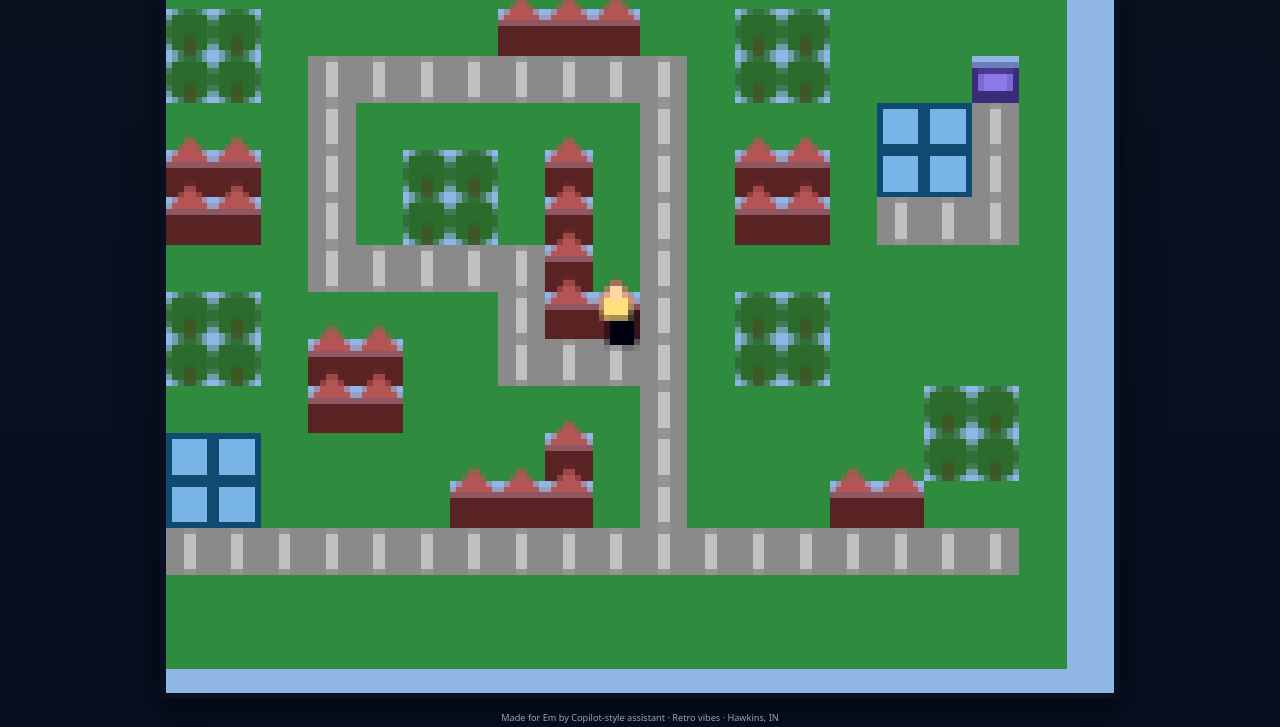
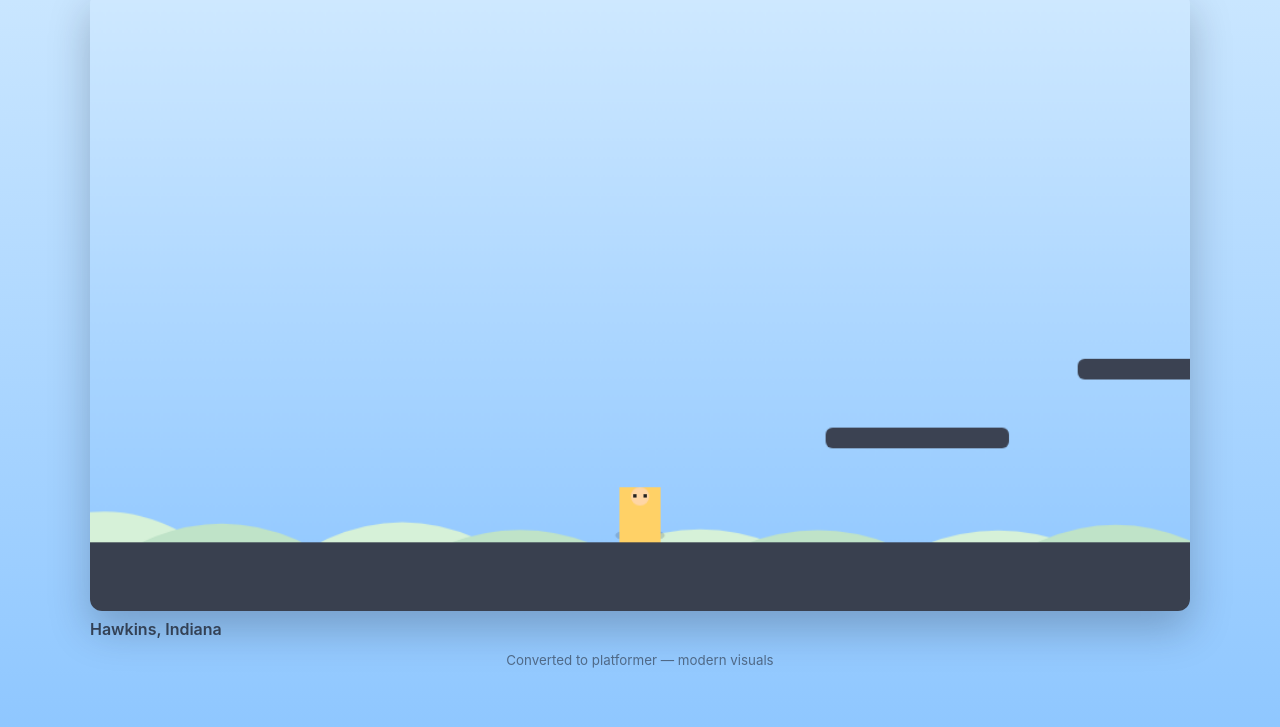
Before and after one commit to emersonmatthew1213-blip/Edamame-s-Game, a plain HTML site: page index.html in a window 1280 px wide. Shown: the part 73-800 px from the top of the page. Drawn offline with Linux system fonts and the light colour scheme.

Commit message:
Convert to platformer, modern style

```diff
--- a/index.html
+++ b/index.html
@@ -3,22 +3,24 @@
 <head>
   <meta charset="utf-8" />
   <meta name="viewport" content="width=device-width,initial-scale=1" />
-  <title>Hawkins Explorer — 1980s</title>
+  <title>Hawkins Platformer</title>
   <link rel="stylesheet" href="styles.css" />
 </head>
 <body>
+  <header>
+    <h1>Hawkins Platformer</h1>
+    <div class="controls">A / ← : left · D / → : right · W / ↑ / Space: jump · M: mute</div>
+  </header>
   <main>
-    <h1>Hawkins, Indiana — Explorer (1980s)</h1>
+    <canvas id="gameCanvas" width="960" height="540"></canvas>
     <div id="hud">
-      <div id="location">Welcome to Hawkins</div>
-      <div id="controls">Arrows / WASD: move · Space: interact · M: mute</div>
+      <div id="location">Hawkins, Indiana</div>
+      <div id="message" class="hidden"></div>
     </div>
-    <canvas id="gameCanvas" width="480" height="360"></canvas>
-    <div id="dialog" class="hidden"></div>
-    <footer>
-      <small>Made for Em by Copilot-style assistant · Retro vibes · Hawkins, IN</small>
-    </footer>
   </main>
+  <footer>
+    <small>Converted to platformer — modern visuals</small>
+  </footer>
   <script src="script.js"></script>
 </body>
 </html>
--- a/script.js
+++ b/script.js
@@ -1,341 +1,236 @@
-// Hawkins Explorer — simple tile game
-// Controls: arrows/WASD move, Space interact, M mute
+// Hawkins Platformer — side-scrolling platformer with smoother visuals
+// Controls: A/Left, D/Right, W/Up/Space to jump, M to mute
 
 (() => {
   const canvas = document.getElementById('gameCanvas');
   const ctx = canvas.getContext('2d');
 
-  // Internal resolution (small, then scaled by CSS)
-  const WIDTH = 160;   // logical width
-  const HEIGHT = 120;  // logical height
+  // Logical resolution (keeps crispness across sizes)
+  const WIDTH = 960;
+  const HEIGHT = 540;
   canvas.width = WIDTH;
   canvas.height = HEIGHT;
 
-  const TILE = 8; // pixels per tile
-  const MAP_W = 20;
-  const MAP_H = 15;
+  // World and level
+  const gravity = 1400; // pixels/s^2
+  const friction = 0.85;
 
-  // Legend:
-  // 0: grass, 1: road, 2: house, 3: tree, 4: water, 5: lab (special)
-  const map = [
-    // 20 cols x 15 rows (row-major)
-    // This small map has a road loop, houses and a lab
-    0,0,0,0,0,0,0,0,0,0,0,0,0,0,0,0,0,0,0,0,
-    0,3,3,0,0,0,0,0,2,2,2,0,0,3,3,0,0,0,0,0,
-    0,3,3,0,1,1,1,1,1,1,1,1,0,3,3,0,0,0,5,0,
-    0,0,0,0,1,0,0,0,0,0,0,1,0,0,0,0,4,4,1,0,
-    0,2,2,0,1,0,3,3,0,2,0,1,0,2,2,0,4,4,1,0,
-    0,2,2,0,1,0,3,3,0,2,0,1,0,2,2,0,1,1,1,0,
-    0,0,0,0,1,1,1,1,1,2,0,1,0,0,0,0,0,0,0,0,
-    0,3,3,0,0,0,0,0,1,2,2,1,0,3,3,0,0,0,0,0,
-    0,3,3,0,2,2,0,0,1,1,1,1,0,3,3,0,0,0,0,0,
-    0,0,0,0,2,2,0,0,0,0,0,1,0,0,0,0,0,3,3,0,
-    0,4,4,0,0,0,0,0,0,2,0,1,0,0,0,0,0,3,3,0,
-    0,4,4,0,0,0,0,2,2,2,0,1,0,0,0,2,2,0,0,0,
-    0,1,1,1,1,1,1,1,1,1,1,1,1,1,1,1,1,1,1,0,
-    0,0,0,0,0,0,0,0,0,0,0,0,0,0,0,0,0,0,0,0,
-    0,0,0,0,0,0,0,0,0,0,0,0,0,0,0,0,0,0,0,0,
+  // Platforms: x,y,width,height (in pixels, world coords)
+  const platforms = [
+    {x: -1000, y: 480, w: 3000, h: 60}, // ground
+    {x: 300, y: 380, w: 160, h: 18},
+    {x: 520, y: 320, w: 140, h: 18},
+    {x: 760, y: 260, w: 120, h: 18},
+    {x: 980, y: 340, w: 200, h: 18},
+    {x: 1300, y: 420, w: 180, h: 18},
+    {x: 1600, y: 340, w: 200, h: 18},
+    {x: 1900, y: 260, w: 120, h: 18},
+    {x: 2200, y: 380, w: 260, h: 18}
   ];
 
-  const tileAt = (x,y) => {
-    if (x < 0 || y < 0 || x >= MAP_W || y >= MAP_H) return 0;
-    return map[y*MAP_W + x];
-  };
-
-  // Colors for tiles
-  const palette = {
-    0: '#2f8b3d', // grass
-    1: '#8a8a8a', // road
-    2: '#c24b4b', // house
-    3: '#184d19', // tree
-    4: '#0f4a70', // water
-    5: '#6f5dd3'  // lab
-  };
-
   // Points of interest
-  const poi = {
-    '5': 'Hawkins Lab',
-    // house clusters -> "Hawkins home"
-    // We'll detect tile types nearby and show friendly names
-  };
+  const poi = [
+    {x: 1400, y: 360, w: 120, h: 120, name: 'Hawkins Lab'},
+  ];
 
   // Player
   const player = {
-    x: 10.5, // tile-based coords (float for smooth)
-    y: 7.5,
-    speed: 2.8, // tiles per second
-    w: 0.6,
-    h: 0.9,
-    dir: 0
+    x: 120, y: 380 - 48,
+    w: 36, h: 48,
+    vx: 0, vy: 0,
+    speed: 360, // px/s
+    jumpPower: 520,
+    onGround: false,
+    facing: 1 // 1 right, -1 left
   };
 
-  // Keyboard state
+  // Camera
+  const camera = {x: 0, y: 0};
+
+  // Input
   const keys = {};
   window.addEventListener('keydown', e => {
     keys[e.key.toLowerCase()] = true;
-    if (e.key === ' ' || e.code === 'Space') e.preventDefault();
+    if ([' ','ArrowUp','ArrowDown','ArrowLeft','ArrowRight'].includes(e.key)) e.preventDefault();
   });
-  window.addEventListener('keyup', e => {
-    keys[e.key.toLowerCase()] = false;
-  });
+  window.addEventListener('keyup', e => { keys[e.key.toLowerCase()] = false; });
 
-  // HUD elements
+  // HUD
   const locationEl = document.getElementById('location');
-  const dialogEl = document.getElementById('dialog');
+  const messageEl = document.getElementById('message');
+  let msgTimeout = null;
+  function showMessage(t, ms = 3000){
+    messageEl.textContent = t; messageEl.classList.remove('hidden');
+    if (msgTimeout) clearTimeout(msgTimeout);
+    msgTimeout = setTimeout(()=> messageEl.classList.add('hidden'), ms);
+  }
 
-  // Audio
-  const AudioEnabled = { on: true };
-  let audioCtx, masterGain, drone;
+  // Audio (subtle background ambience)
+  let audioCtx, masterGain;
+  let audioOn = false;
   function initAudio(){
     try{
       audioCtx = new (window.AudioContext || window.webkitAudioContext)();
-      masterGain = audioCtx.createGain();
-      masterGain.gain.value = 0.08;
-      masterGain.connect(audioCtx.destination);
+      masterGain = audioCtx.createGain(); masterGain.gain.value = 0.06; masterGain.connect(audioCtx.destination);
+      // soft ambient pad
+      const osc = audioCtx.createOscillator(); osc.type = 'sine'; osc.frequency.value = 120; const g = audioCtx.createGain(); g.gain.value = 0.04; osc.connect(g); g.connect(masterGain); osc.start();
+      audioOn = true;
+    }catch(e){ audioOn = false; }
+  }
+  function toggleAudio(){ if (!audioCtx) initAudio(); if (!audioCtx) return; masterGain.gain.value = masterGain.gain.value > 0 ? 0 : 0.06; }
 
-      // simple drone: two oscillators slightly detuned
-      const o1 = audioCtx.createOscillator();
-      const o2 = audioCtx.createOscillator();
-      const g1 = audioCtx.createGain();
-      const g2 = audioCtx.createGain();
-      o1.type = 'sine';
-      o2.type = 'sine';
-      o1.frequency.value = 110;
-      o2.frequency.value = 116.3;
-      g1.gain.value = 0.6;
-      g2.gain.value = 0.4;
-      o1.connect(g1); g1.connect(masterGain);
-      o2.connect(g2); g2.connect(masterGain);
-      o1.start(); o2.start();
-      drone = { o1, o2 };
-    }catch(e){
-      AudioEnabled.on = false;
-    }
-  }
-  function toggleAudio(){
-    if (!audioCtx) initAudio();
-    if (!audioCtx) return;
-    AudioEnabled.on = !AudioEnabled.on;
-    masterGain.gain.value = AudioEnabled.on ? 0.08 : 0;
+  // Collision (AABB)
+  function collideRect(a,b){
+    return a.x < b.x + b.w && a.x + a.w > b.x && a.y < b.y + b.h && a.y + a.h > b.y;
   }
 
-  // prevent movement into blocking tiles (houses and water and trees)
-  function isPassable(tx,ty){
-    const t = tileAt(tx,ty);
-    if (t === 2 || t === 4 || t === 3) return false;
-    return true;
-  }
+  // Physics and update
+  let last = performance.now();
+  function update(now){
+    const dt = Math.min(0.033, (now - last) / 1000); last = now;
 
-  // Interaction: examine tiles around player
-  function interact(){
-    const px = Math.round(player.x);
-    const py = Math.round(player.y);
-    // Check neighboring tiles for special POIs
-    const dirs = [[0,0],[1,0],[-1,0],[0,1],[0,-1]];
-    for (const d of dirs){
-      const nx = px + d[0], ny = py + d[1];
-      const t = tileAt(nx,ny);
-      if (t === 5){
-        showDialog("Hawkins Lab — Something hums quietly...");
-        return;
-      } else if (t === 2){
-        showDialog("A house in Hawkins. Curtains, bikes on the lawn.");
-        return;
-      } else if (t === 4){
-        showDialog("A little pond — water glints in the sun.");
-        return;
+    // Input
+    let move = 0;
+    if (keys['a'] || keys['arrowleft']) move -= 1;
+    if (keys['d'] || keys['arrowright']) move += 1;
+
+    if (move !== 0){ player.vx = move * player.speed; player.facing = move > 0 ? 1 : -1; }
+    else player.vx *= 0.86; // soft friction
+
+    // Jump
+    if ((keys['w'] || keys[' ' ] || keys['arrowup']) && player.onGround){ player.vy = -player.jumpPower; player.onGround = false; }
+
+    // Apply gravity
+    player.vy += gravity * dt;
+
+    // Integrate
+    player.x += player.vx * dt;
+    player.y += player.vy * dt;
+
+    // Collisions with platforms
+    player.onGround = false;
+    for (const p of platforms){
+      const rect = {x:p.x, y:p.y, w:p.w, h:p.h};
+      const playerRect = {x:player.x, y:player.y, w:player.w, h:player.h};
+      if (collideRect(playerRect, rect)){
+        // compute penetration
+        const overlapX = Math.min(playerRect.x + playerRect.w - rect.x, rect.x + rect.w - playerRect.x);
+        const overlapY = Math.min(playerRect.y + playerRect.h - rect.y, rect.y + rect.h - playerRect.y);
+        if (overlapY < overlapX){
+          // vertical collision
+          if (player.vy > 0){ // falling
+            player.y = rect.y - player.h; player.vy = 0; player.onGround = true;
+          } else if (player.vy < 0){ // head bump
+            player.y = rect.y + rect.h; player.vy = 0;
+          }
+        } else {
+          // horizontal collision
+          if (player.vx > 0) player.x = rect.x - player.w;
+          else if (player.vx < 0) player.x = rect.x + rect.w;
+          player.vx = 0;
+        }
       }
     }
-    showDialog("There's not much here. Try exploring the road and buildings.");
-  }
 
-  let dialogTimeout = null;
-  function showDialog(text, timeout = 3500){
-    dialogEl.textContent = text;
-    dialogEl.classList.remove('hidden');
-    if (dialogTimeout) clearTimeout(dialogTimeout);
-    dialogTimeout = setTimeout(()=> dialogEl.classList.add('hidden'), timeout);
-  }
+    // simple world bounds
+    if (player.y > 2000){ player.x = 120; player.y = 200; player.vx = 0; player.vy = 0; showMessage('You fell — respawned'); }
 
-  // Main loop
-  let last = performance.now();
-  function step(now){
-    const dt = Math.min(0.05, (now - last) / 1000); // clamp
-    last = now;
+    // Camera follow (smooth)
+    const targetX = player.x + player.w/2 - WIDTH/2;
+    camera.x += (targetX - camera.x) * Math.min(1, 6 * dt);
 
-    // Handle input
-    let dx = 0, dy = 0;
-    if (keys['arrowup'] || keys['w']) dy -= 1;
-    if (keys['arrowdown'] || keys['s']) dy += 1;
-    if (keys['arrowleft'] || keys['a']) dx -= 1;
-    if (keys['arrowright'] || keys['d']) dx += 1;
-
-    // normalize
-    if (dx !== 0 && dy !== 0){
-      dx *= Math.SQRT1_2;
-      dy *= Math.SQRT1_2;
-    }
-
-    const wantedX = player.x + dx * player.speed * dt;
-    const wantedY = player.y + dy * player.speed * dt;
-
-    // Simple collision: check target tile centers
-    if (isPassable(Math.floor(wantedX), Math.floor(player.y))){
-      player.x = wantedX;
-    }
-    if (isPassable(Math.floor(player.x), Math.floor(wantedY))){
-      player.y = wantedY;
-    }
-
-    // Interact
-    if (keys[' '] || keys['space']){
-      if (!keys._spaceHandled){
-        interact();
-        keys._spaceHandled = true;
-      }
-    } else {
-      keys._spaceHandled = false;
-    }
-
-    if (keys['m']){
-      if (!keys._mHandled){
-        toggleAudio();
-        keys._mHandled = true;
-      }
-    } else keys._mHandled = false;
-
-    // Update HUD location name
-    updateLocationLabel();
+    // Update HUD
+    updateHUD();
 
     // Render
     render();
 
-    requestAnimationFrame(step);
+    requestAnimationFrame(update);
   }
 
-  function updateLocationLabel(){
-    const px = Math.round(player.x);
-    const py = Math.round(player.y);
-    const t = tileAt(px,py);
-    if (t === 5) locationEl.textContent = "Near: Hawkins Lab";
-    else if (t === 2) locationEl.textContent = "Neighborhood";
-    else if (t === 4) locationEl.textContent = "Pond";
-    else if (t === 1) locationEl.textContent = "On the road — Hawkins";
-    else locationEl.textContent = "Hawkins, Indiana";
+  function updateHUD(){
+    // location based on nearest POI
+    let found = null;
+    for (const p of poi){ if (player.x + player.w/2 > p.x && player.x < p.x + p.w){ found = p; break; }}
+    locationEl.textContent = found ? p.name : 'Hawkins, Indiana';
   }
 
+  // Render
   function render(){
-    // Clear
-    ctx.fillStyle = '#8fb6e6';
-    ctx.fillRect(0,0,WIDTH,HEIGHT);
+    // clear
+    ctx.clearRect(0,0,WIDTH,HEIGHT);
 
-    // Camera: center on player
-    const camX = player.x * TILE - WIDTH/2 + TILE/2;
-    const camY = player.y * TILE - HEIGHT/2 + TILE/2;
+    // background sky gradient
+    const g = ctx.createLinearGradient(0,0,0,HEIGHT);
+    g.addColorStop(0,'#cfe9ff'); g.addColorStop(1,'#8fc7ff');
+    ctx.fillStyle = g; ctx.fillRect(0,0,WIDTH,HEIGHT);
 
-    // draw tiles
-    for (let y=0;y<MAP_H;y++){
-      for (let x=0;x<MAP_W;x++){
-        const t = tileAt(x,y);
-        const screenX = x * TILE - camX;
-        const screenY = y * TILE - camY;
-        ctx.fillStyle = palette[t] || '#000';
-        // simple tile shapes
-        if (t === 1){ // road: darker center with lines
-          ctx.fillStyle = palette[1];
-          ctx.fillRect(screenX, screenY, TILE, TILE);
-          // central dashed line
-          ctx.fillStyle = '#e6e6e6';
-          ctx.fillRect(screenX + TILE/2 - 0.6, screenY + TILE*0.1, 1.2, TILE*0.8);
-        } else if (t === 2){ // house
-          ctx.fillStyle = '#592323';
-          ctx.fillRect(screenX, screenY + TILE*0.3, TILE, TILE*0.7); // building
-          ctx.fillStyle = '#b55454';
-          triangle(ctx, screenX, screenY + TILE*0.3, TILE, 'roof'); // roof
-        } else if (t === 3){ // tree
-          ctx.fillStyle = '#2b6b2b';
-          ctx.beginPath();
-          ctx.arc(screenX + TILE/2, screenY + TILE/2, TILE*0.5,0,Math.PI*2);
-          ctx.fill();
-          ctx.fillStyle = '#5b3a20';
-          ctx.fillRect(screenX + TILE*0.45, screenY + TILE*0.6, TILE*0.1, TILE*0.4);
-        } else if (t === 4){ // water
-          ctx.fillStyle = palette[4];
-          ctx.fillRect(screenX, screenY, TILE, TILE);
-          ctx.fillStyle = '#78b5e6';
-          ctx.fillRect(screenX + 1, screenY + 1, TILE-2, TILE-2);
-        } else if (t === 5){ // lab
-          ctx.fillStyle = '#3a2b7b';
-          ctx.fillRect(screenX, screenY + TILE*0.2, TILE, TILE*0.8);
-          ctx.fillStyle = '#8a79e6';
-          ctx.fillRect(screenX + TILE*0.15, screenY + TILE*0.35, TILE*0.7, TILE*0.4);
-        } else { // grass
-          ctx.fillStyle = palette[0];
-          ctx.fillRect(screenX, screenY, TILE, TILE);
-        }
-      }
+    // parallax hills
+    drawHills(0.3, '#d6f1d8'); drawHills(0.6, '#bfe3c8');
+
+    // draw platforms
+    for (const p of platforms){
+      const sx = Math.round(p.x - camera.x);
+      const sy = Math.round(p.y);
+      roundRect(ctx, sx, sy, p.w, p.h, 6, true, '#3b4252', '#2b3340');
     }
 
-    // draw player (simple pixel sprite)
-    const px = player.x * TILE - camX;
-    const py = player.y * TILE - camY;
-    drawPlayer(ctx, px, py, TILE);
+    // POI
+    for (const o of poi){
+      const sx = Math.round(o.x - camera.x);
+      const sy = Math.round(o.y);
+      // draw a stylized building
+      ctx.fillStyle = '#6c5ce7'; ctx.fillRect(sx, sy - o.h + 40, o.w, o.h - 40);
+      ctx.fillStyle = '#9aa7ff'; ctx.fillRect(sx + 12, sy - o.h + 64, o.w - 24, 24);
+      ctx.fillStyle = '#fff'; ctx.font = '14px Inter'; ctx.fillText(o.name, sx + 8, sy - o.h + 28);
+    }
 
-    // optionally draw debug grid
-    // drawGrid(ctx, camX, camY);
+    // draw player
+    const px = Math.round(player.x - camera.x);
+    const py = Math.round(player.y);
+    drawPlayer(px, py, player.w, player.h, player.facing);
+
+    // soft vignette
+    ctx.fillStyle = 'rgba(0,0,0,0.03)'; ctx.fillRect(0,HEIGHT-60,WIDTH,60);
   }
 
-  function triangle(ctx, x, y, size, type){
-    ctx.beginPath();
-    ctx.moveTo(x, y);
-    ctx.lineTo(x + size, y);
-    ctx.lineTo(x + size/2, y - size*0.6);
-    ctx.closePath();
-    ctx.fill();
-  }
-
-  function drawPlayer(ctx, sx, sy, tile){
-    // center player
-    const w = tile*0.6, h = tile*0.8;
-    ctx.save();
-    ctx.translate(sx, sy);
-    // body shadow
-    ctx.fillStyle = '#001';
-    ctx.fillRect(-w/2 + 1, -h/2 + 2, w, h);
-    // body
-    ctx.fillStyle = '#ffe07a';
-    ctx.fillRect(-w/2, -h/2, w, h*0.6); // shirt
-    // head
-    ctx.fillStyle = '#ffd6a5';
-    ctx.beginPath();
-    ctx.arc(0, -h/2 - (tile*0.08), tile*0.18, 0, Math.PI*2);
-    ctx.fill();
+  function drawHills(parallax, color){
+    ctx.save(); ctx.translate(-camera.x * parallax, 0);
+    ctx.fillStyle = color; ctx.beginPath();
+    ctx.moveTo(-1000, 520);
+    for (let x=-1000;x<4000;x+=260){
+      const y = 420 + Math.sin(x*0.002 + parallax*2) * 40;
+      ctx.quadraticCurveTo(x+130, y-40, x+260, 520);
+    }
+    ctx.lineTo(4000,520); ctx.lineTo(-1000,520); ctx.closePath(); ctx.fill();
     ctx.restore();
   }
 
-  // utility: draw optional grid
-  function drawGrid(ctx, camX, camY){
-    ctx.strokeStyle = 'rgba(0,0,0,0.12)';
-    for (let x=0;x<=MAP_W;x++){
-      ctx.beginPath();
-      ctx.moveTo(x*TILE - camX, -camY);
-      ctx.lineTo(x*TILE - camX, MAP_H*TILE - camY);
-      ctx.stroke();
-    }
+  function roundRect(ctx,x,y,w,h,r,fill,strokeColor){
+    ctx.beginPath(); ctx.moveTo(x+r,y); ctx.arcTo(x+w,y,x+w,y+h,r); ctx.arcTo(x+w,y+h,x,y+h,r); ctx.arcTo(x,y+h,x,y,r); ctx.arcTo(x,y,x+w,y,r); ctx.closePath();
+    ctx.fillStyle = strokeColor || '#444'; ctx.fill();
   }
 
-  // initial audio setup
+  function drawPlayer(x,y,w,h,facing){
+    // shadow
+    ctx.fillStyle = 'rgba(0,0,0,0.15)'; ctx.beginPath(); ctx.ellipse(x + w/2, y + h - 6, w*0.6, 6, 0, 0, Math.PI*2); ctx.fill();
+    // body
+    ctx.fillStyle = '#ffd166'; ctx.fillRect(x, y, w, h, 6);
+    // head
+    ctx.fillStyle = '#ffd6a5'; ctx.beginPath(); ctx.arc(x + w/2, y + 8, 8, 0, Math.PI*2); ctx.fill();
+    // face (simple)
+    ctx.fillStyle = '#222'; ctx.fillRect(x + w/2 - 6, y + 6, 3, 3); ctx.fillRect(x + w/2 + 3, y + 6, 3, 3);
+  }
+
+  // Unlock audio on user gesture
+  window.addEventListener('click', function unlock(){ if (audioCtx && audioCtx.state === 'suspended') audioCtx.resume(); window.removeEventListener('click', unlock); });
+
+  // Mute key
+  window.addEventListener('keydown', e => { if (e.key.toLowerCase() === 'm') toggleAudio(); });
+
+  // Start audio softly
   initAudio();
 
-  // Start loop
-  requestAnimationFrame(step);
-
-  // small helper to unlock audio on first user gesture (some browsers require)
-  window.addEventListener('click', function unlock(){
-    if (audioCtx && audioCtx.state === 'suspended') audioCtx.resume();
-    window.removeEventListener('click', unlock);
-  });
-
-  // Mute toggle with keyboard 'm' is handled in loop
+  requestAnimationFrame(update);
 
 })();
--- a/styles.css
+++ b/styles.css
@@ -1,83 +1,34 @@
 :root{
-  --bg-1:#0b1220;
-  --panel:#0f1724;
-  --accent:#f4d35e;
-  --muted:#9aa4b2;
-  --grass:#1f6f2f;
-  --road:#7a7a7a;
-  --house:#c24b4b;
-  --tree:#145214;
-  --water:#125a83;
+  --bg-top: #cfe9ff;
+  --bg-bottom: #8fc7ff;
+  --panel: #ffffffcc;
+  --accent: #ff7a7a;
+  --muted: #334155;
+  --ground: #2e3440;
+  --platform: #4b5563;
+  --player: #ffd166;
 }
+*{box-sizing:border-box}
+html,body{height:100%;margin:0}
+body{
+  font-family: Inter, system-ui, -apple-system, 'Segoe UI', Roboto, Arial;
+  background: linear-gradient(180deg,var(--bg-top),var(--bg-bottom));
+  color:var(--muted);
+  display:flex;flex-direction:column;align-items:center;padding:18px;
+}
+header{width:100%;max-width:1100px;display:flex;justify-content:space-between;align-items:center;margin-bottom:8px}
+h1{margin:0;font-weight:600}
+.controls{font-size:13px;color:rgba(51,65,85,0.8)}
+main{width:100%;max-width:1100px}
+#gameCanvas{width:100%;height:auto;border-radius:12px;box-shadow:0 18px 40px rgba(16,24,40,0.25);display:block;background:transparent}
+#hud{margin-top:8px;display:flex;justify-content:space-between;align-items:center}
+#location{font-weight:600}
+#message{background:var(--panel);padding:8px;border-radius:8px;max-width:720px}
+.hidden{display:none}
+footer{margin-top:10px;color:rgba(51,65,85,0.7)}
 
-*{box-sizing:border-box}
-html,body{height:100%}
-body{
-  margin:0;
-  font-family: "Press Start 2P", system-ui, -apple-system, "Segoe UI", Roboto, "Helvetica Neue", Arial;
-  background: linear-gradient(180deg,var(--bg-1),#061021 80%);
-  color:#e6eef6;
-  display:flex;
-  align-items:center;
-  justify-content:center;
-  padding:20px;
+/* mobile tweaks */
+@media(max-width:560px){
+  header{flex-direction:column;align-items:flex-start;gap:6px}
+  #gameCanvas{border-radius:8px}
 }
-
-main{
-  width: 960px;
-  max-width:calc(100% - 40px);
-  text-align:center;
-}
-
-h1{
-  font-size:14px;
-  margin:0 0 8px 0;
-  color:var(--accent);
-  text-shadow:0 1px 0 rgba(0,0,0,.6);
-}
-
-#hud{
-  display:flex;
-  justify-content:space-between;
-  align-items:center;
-  margin-bottom:8px;
-  color:var(--muted);
-  font-size:10px;
-}
-
-#gameCanvas{
-  width: 960px; /* upscale for pixelated look */
-  height: 720px;
-  max-width: 100%;
-  display:block;
-  margin:0 auto;
-  background: linear-gradient(#8fb6e6,#6aa0d8 40%);
-  border:6px solid #091021;
-  box-shadow: 0 10px 30px rgba(0,0,0,0.6);
-  image-rendering: pixelated;
-  image-rendering: crisp-edges;
-}
-
-#dialog{
-  margin-top:10px;
-  min-height:36px;
-  background: rgba(0,0,0,0.6);
-  border: 1px solid rgba(255,255,255,0.05);
-  padding:10px;
-  color:#fff;
-  font-size:12px;
-  max-width:960px;
-  margin-left:auto;
-  margin-right:auto;
-  border-radius:6px;
-}
-
-.hidden{display:none}
-
-footer{
-  margin-top:10px;
-  color:var(--muted);
-  font-size:11px;
-}
-
-button, input{font-family:inherit}
```
